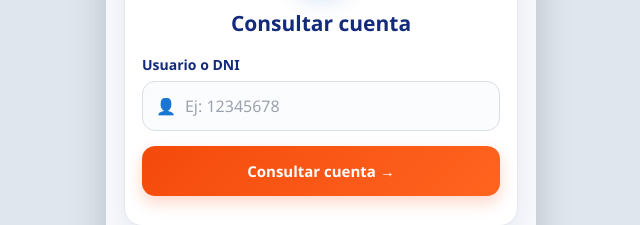
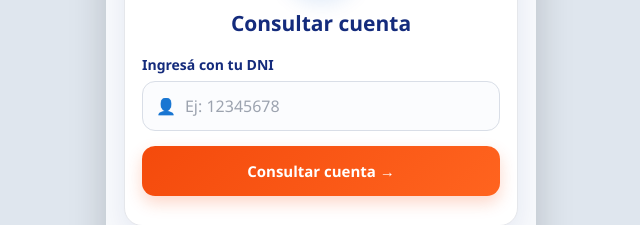
Before and after one commit to ludmirodriguez477-creator/mi-cuenta-ispi-g01, a website: page public/index.html in a window 1280 px wide. Shown: the part 361-586 px from the top of the page, 319-959 px from the left. Drawn offline with Linux system fonts and the light colour scheme.

Commit message:
Actualizar texto de ingreso con DNI

```diff
--- a/public/index.html
+++ b/public/index.html
@@ -49,7 +49,7 @@
       <h2 class="login-title">Consultar cuenta</h2>
 
       <div class="field">
-        <label for="user">Usuario o DNI</label>
+        <label for="user">Ingresá con tu DNI</label>
 
         <div class="inp">
           👤
```
